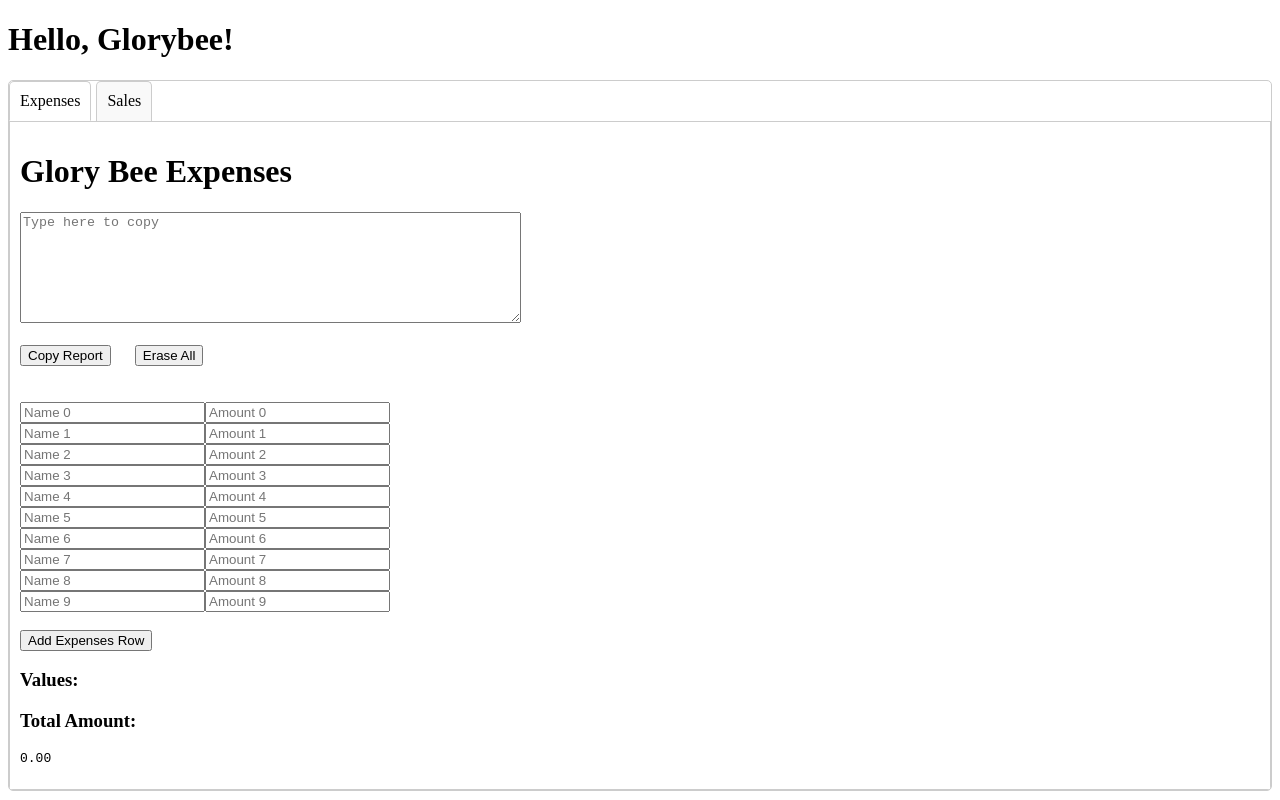
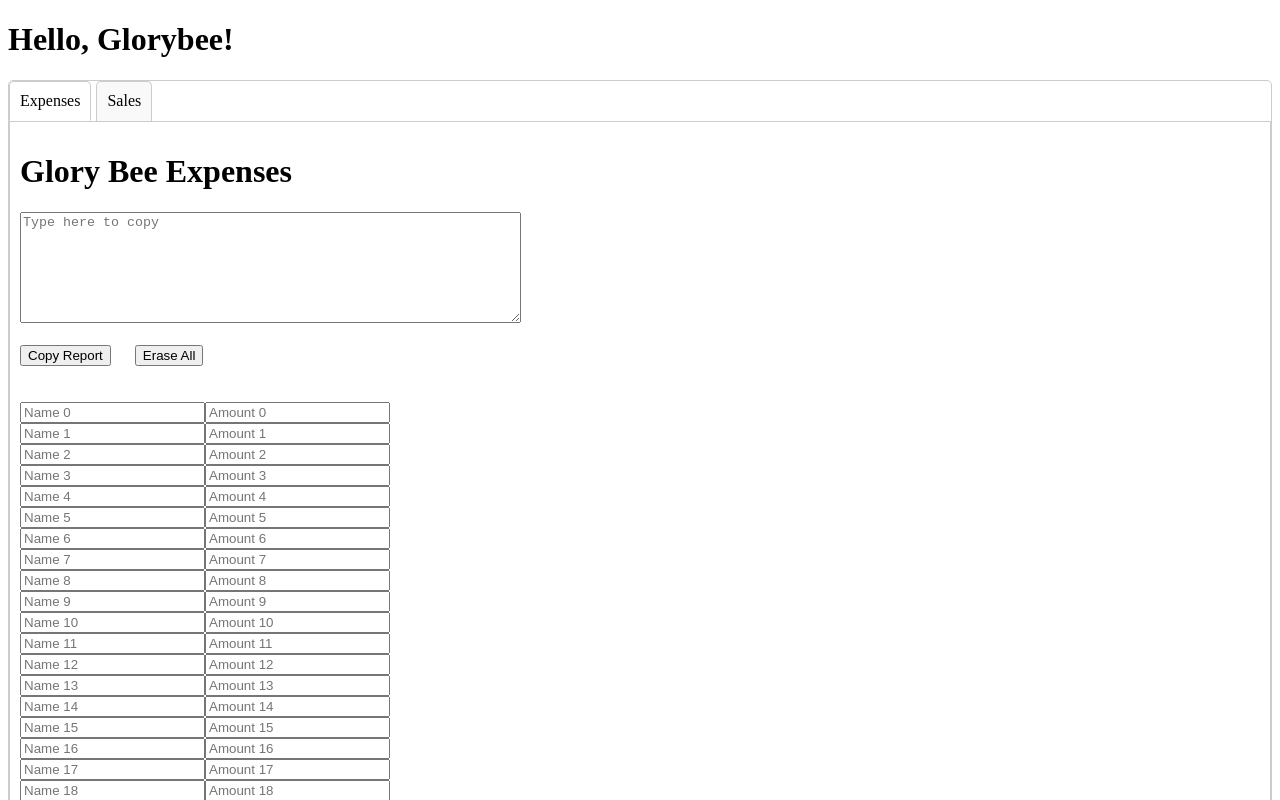
Before and after one commit to AdamsAppios/bakerybusyrep, a React (Create React App) app: page /glorybee in a window 1280 px wide. Shown: the top 800 px of the page. Built offline with nearby package versions, Linux system fonts and the light colour scheme.

Commit message:
Added shit

```diff
--- a/src/Components/Glorybee/Expenses/ExpensesText.js
+++ b/src/Components/Glorybee/Expenses/ExpensesText.js
@@ -2,7 +2,7 @@ import React, { useState } from 'react';
 import Copytoclipboard from '../../Moonlitreports/Helpers/Copytoclipboard';
 
 const ExpensesText = () => {
-  const initialInputBoxes = [{ id: 1 }, { id: 2 }, {id:3}, {id:4}, {id:5}, {id:6}, {id:7}, {id:8}, {id:9}, {id:10}];
+  const initialInputBoxes = [{ id: 1 }, { id: 2 }, {id:3}, {id:4}, {id:5}, {id:6}, {id:7}, {id:8}, {id:9}, {id:10}, {id:11}, {id:12}, {id:13}, {id:14}, {id:15}, {id:16},{id:17}, {id:18},{id:19}, {id:20}, {id:21}, {id:22}, {id:23}];
   const [inputBoxes, setInputBoxes] = useState(initialInputBoxes);
   const [values, setValues] = useState({});
   const [totalAmount, setTotalAmount] = useState(0);
--- a/src/Components/Glorybee/Sales/GlorySalesMain.js
+++ b/src/Components/Glorybee/Sales/GlorySalesMain.js
@@ -39,9 +39,8 @@ const GlorySalesMain = () => {
     const currentDate = new Date();
     const options = { year: 'numeric', month: 'long', day: 'numeric' };
     const philippineDate = currentDate.toLocaleDateString('en-PH', options);
-    let report = `Gud evening nong Expenses Jedamsa ${philippineDate} : \n`;
+    let report = `${philippineDate} Mao ni nahalin Nong : \n`;
     report += `${formatValuesAsString(updatedValues)}\n\n`;
-    report += `Total expenses nong: ${sum.toFixed(2)}`;
     setStringReport(report);
   };
 
```
